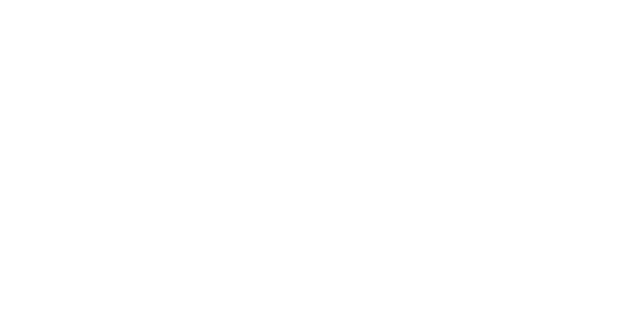
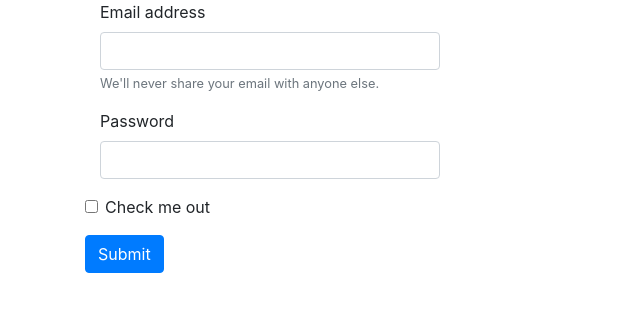
Before and after one commit to peterevan1995/codecamp-intro-git, a plain HTML site: page index.html in a window 1280 px wide. Shown: the whole page, without its empty margins (0-640 px from the left). Drawn offline with nearby package versions, Linux system fonts and the light colour scheme; files that its build step writes are made by us from their sources.

Commit message:
first commit

```diff
--- a/index.html
+++ b/index.html
@@ -1,11 +1,38 @@
-<!DOCTYPE html>
-<html>
-    <head>
-        <title>
-            <body>
-<div class="text-center"></div>
+<!doctype html>
+<html lang="en">
+  <head>
+    <title>Bootstrap Exercise</title>
+    <meta charset="UTF-8">
+    <meta charset="utf-8">
+    <meta name="viewport" content="width=device-width, initial-scale=1, shrink-to-fit=no">
 
-            </body>
-        </title>
-    </head>
+    <!-- Bootstrap CSS -->
+    <link rel="stylesheet" href="/9-bootstrap/dist/styles.css">
+    <link rel="stylesheet" href="https://stackpath.bootstrapcdn.com/bootstrap/4.3.1/css/bootstrap.min.css" integrity="sha384-ggOyR0iXCbMQv3Xipma34MD+dH/1fQ784/j6cY/iJTQUOhcWr7x9JvoRxT2MZw1T" crossorigin="anonymous">
+  </head>
+  <body>
+    <form>
+        <div class="container">
+        <div class="form-group col-lg-4">
+
+          <label for="exampleInputEmail1">Email address</label>
+          <input type="email" class="form-control" id="exampleInputEmail1" aria-describedby="emailHelp">
+          <small id="emailHelp" class="form-text text-muted">We'll never share your email with anyone else.</small>
+        </div>
+        <div class="form-group col-lg-4">
+          <label for="exampleInputPassword1">Password</label>
+          <input type="password" class="form-control" id="exampleInputPassword1">
+        </div>
+        <div class="form-group form-check ">
+          <input type="checkbox" class="form-check-input" id="exampleCheck1">
+          <label class="form-check-label" for="exampleCheck1">Check me out</label>
+        </div>
+        <button type="submit" class="btn btn-primary">Submit</button>
+    </div>
+
+
+      </form>
+
+
+  </body>
 </html>
```
